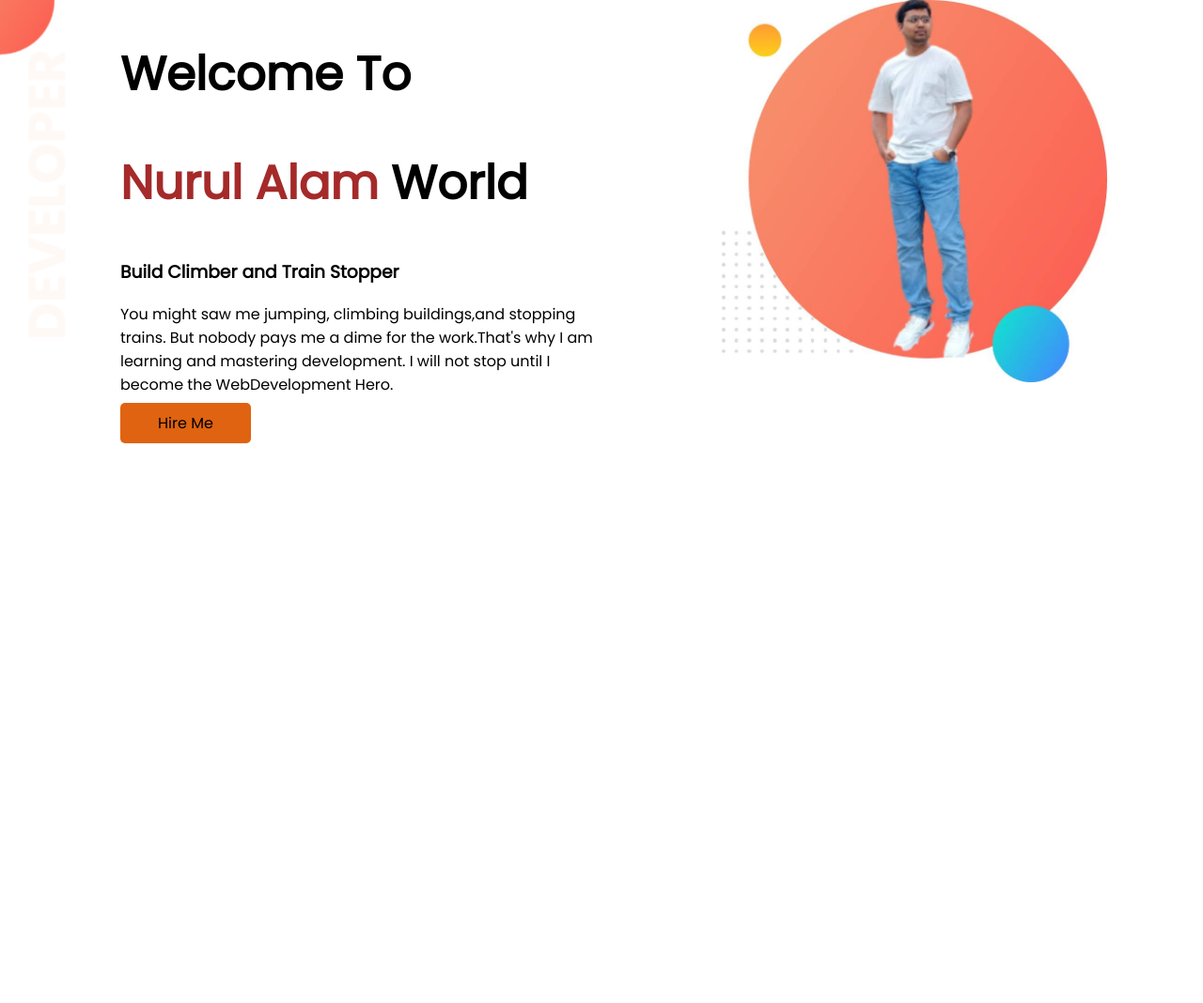
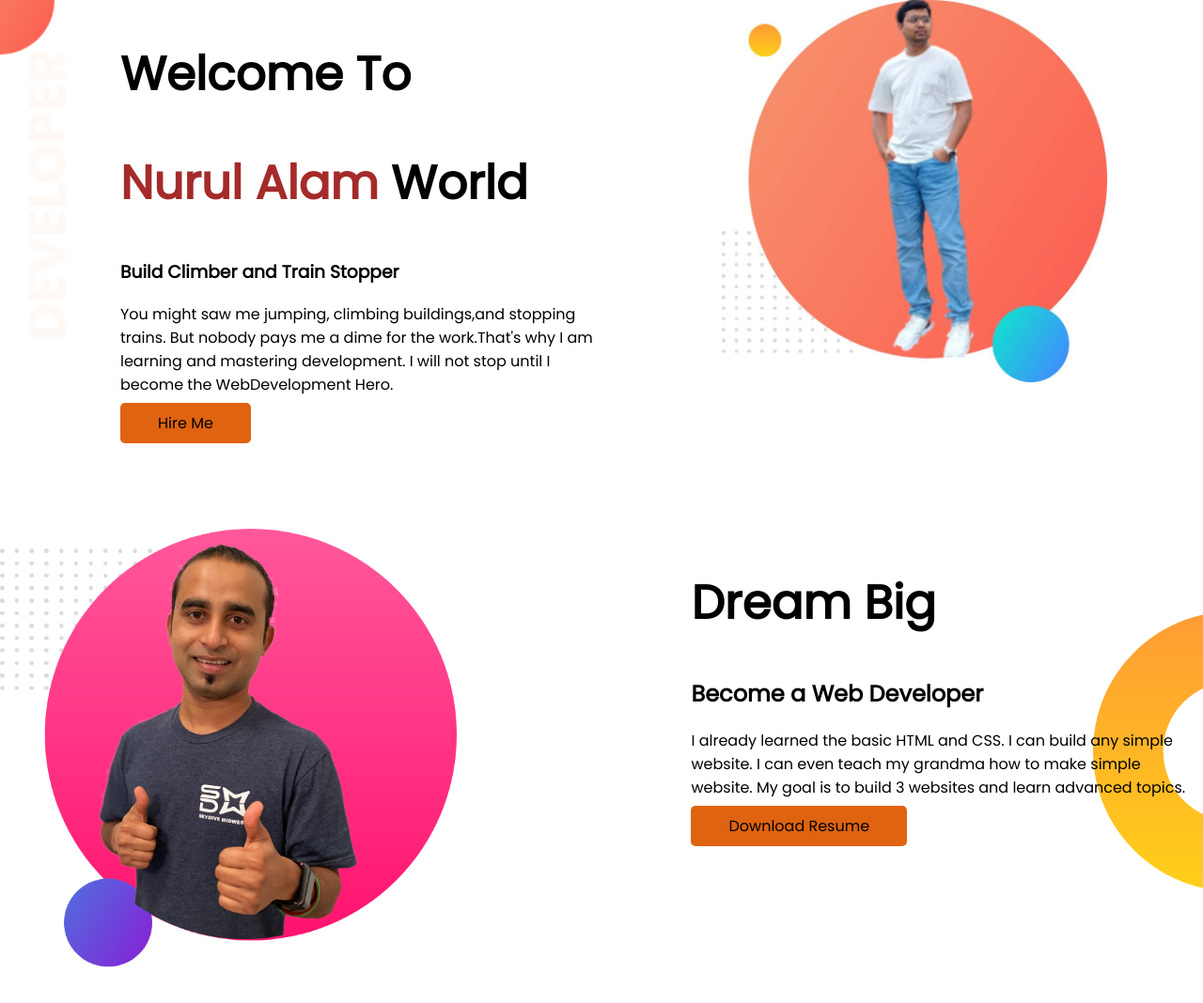
Before and after one commit to AlamNurul95/Developer-Protfolio, a plain HTML site: page index.html in a window 1280 px wide. Shown: the whole page at 94% size. Before the commit the page ends 800 px from the top, so only its background shows below. Drawn offline with Linux system fonts and the light colour scheme.

Commit message:
3rd commit

```diff
--- a/index.html
+++ b/index.html
@@ -28,6 +28,23 @@
         <div class="half-width"><img src="images/nurul.jpg"></div>
     </section>
 
+    <section class="dream-big">
+        <div>
+            <img src="images/jhankar2.png" alt="">
+        </div>
+
+        <div class="half-width">
+            <h1>Dream Big</h1>
+            <h2>Become a Web Developer</h2>
+            <p>
+                I already learned the basic HTML and CSS. I can build any simple website. I can even teach my grandma
+                how to make simple website. My goal is to build 3 websites and learn advanced topics.
+
+            </p>
+            <a class="link-button" target="_blank" href="http://127.0.0.1:5500/index.html">Download Resume</a>
+        </div>
+    </section>
+
 </body>
 
 </html>
--- a/style.css
+++ b/style.css
@@ -13,6 +13,7 @@ h1 {
 
 section {
     display: flex;
+    margin-bottom: 100px;
 }
 
 .half-width {
@@ -36,3 +37,13 @@ section {
     background-image: url(images/top-banner.png);
     background-repeat: no-repeat;
 }
+
+.dream-big {
+    background-image: url(images/dream-bg.png);
+    background-repeat: no-repeat;
+    background-position: right;
+}
+
+.dream-big img {
+    width: 80%;
+}
```
